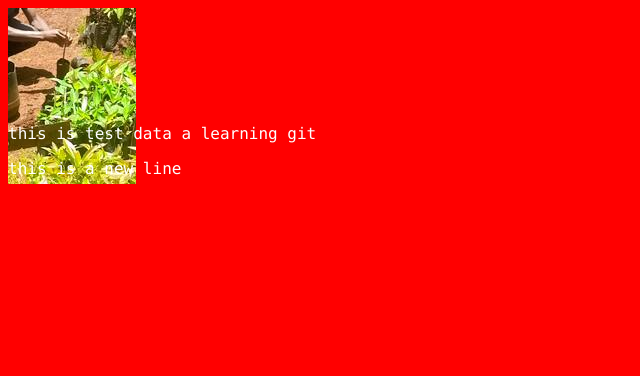
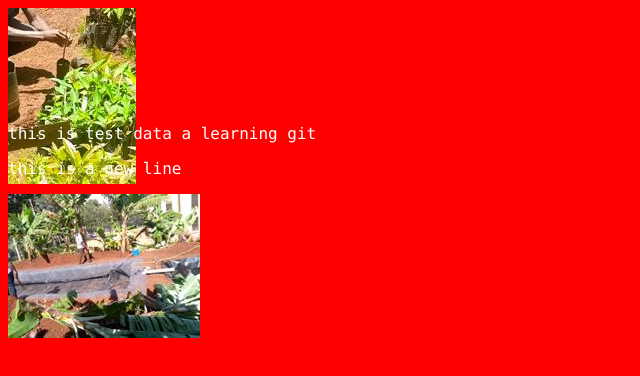
Before and after one commit to WeboPaul/weboPaul.github.io, a plain HTML site: page hello.html in a window 1280 px wide. Shown: the whole page, without its empty margins (0-640 px from the left). Drawn offline with Linux system fonts and the light colour scheme.

Commit message:
added new image

```diff
--- a/hello.html
+++ b/hello.html
@@ -9,5 +9,8 @@
 </div>
 <p>this is test data a learning git </p>
 <p> this is a new line</p>
+<div style="width:100px;height:100px;">
+<img src="./images/hay.jpg" alt="hay.jpg">
+</div>
 </body>
 </html>
```
Also changed, not shown: images/hay.jpg (added).
